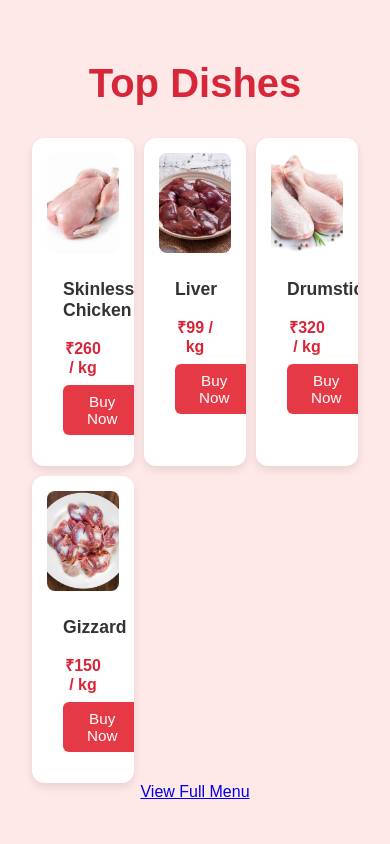
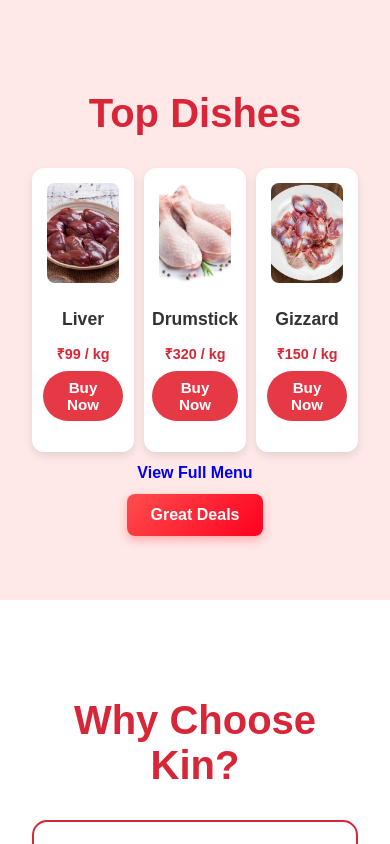
Before and after one commit to Prabaharan45/kinsfreshchicken, a React (Create React App) app: page / in a window 390 px wide. Shown: the part 1260-2104 px from the top of the page. Built offline with nearby package versions, Linux system fonts and the light colour scheme.

Commit message:
Update Home page: responsive images, buttons, WhatsApp integration

```diff
--- a/src/components/Home.css
+++ b/src/components/Home.css
@@ -2,6 +2,9 @@
 .home {
   font-family: 'Poppins', sans-serif;
   color: #333;
+  margin: 0;
+  padding: 0;
+  box-sizing: border-box;
 }
 
 /* Hero Section */
@@ -28,6 +31,7 @@
 .hero-content {
   text-align: center;
   color: #fff;
+  padding: 0 1rem;
 }
 
 .hero-content h1 {
@@ -97,7 +101,7 @@
   width: 100%;
   height: auto;
   max-height: 450px;
-  object-fit: contain; /* ✅ contain ensures full image is visible */
+  object-fit: contain;
   display: block;
 }
 
@@ -109,6 +113,11 @@
   font-size: 2.5rem;
   color: #D72638;
   margin-bottom: 1rem;
+}
+
+.about-text p {
+  font-size: 1rem;
+  line-height: 1.6;
 }
 
 .about-values {
@@ -123,6 +132,7 @@
   padding: 0.5rem 1rem;
   border-radius: 10px;
   font-weight: 600;
+  text-align: center;
 }
 
 /* Menu Preview */
@@ -149,17 +159,22 @@
   border-radius: 15px;
   overflow: hidden;
   box-shadow: 0 5px 15px rgba(0,0,0,0.1);
+  display: flex;
+  flex-direction: column;
+  align-items: center;
 }
 
 .menu-card img {
   width: 100%;
   height: auto;
-  object-fit: contain; /* ✅ keeps image fully visible */
+  object-fit: contain;
+  max-height: 220px;
   display: block;
 }
 
 .menu-info {
   padding: 1rem;
+  text-align: center;
 }
 
 .menu-info h3 {
@@ -176,6 +191,7 @@
 .menu-info .btn {
   padding: 0.5rem 1.5rem;
   font-size: 0.95rem;
+  border-radius: 30px;
 }
 
 /* Why Choose Kin */
@@ -203,6 +219,7 @@
   font-weight: 600;
   font-size: 1.2rem;
   transition: transform 0.3s ease, box-shadow 0.3s ease;
+  text-align: center;
 }
 
 .feature-card:hover {
@@ -252,6 +269,12 @@
 }
 
 /* Responsive */
+@media(max-width:1024px){
+  .hero-content h1 { font-size: 3rem; }
+  .hero-content p { font-size: 1.2rem; }
+  .about-image { max-height: 400px; }
+}
+
 @media(max-width:768px){
   .about-section { flex-direction: column; }
   .contact-grid { grid-template-columns: 1fr; }
@@ -282,4 +305,39 @@
     padding: 0.4rem 1.2rem;
     font-size: 0.9rem;
   }
+  .hero-content h1 { font-size: 1.8rem; }
+  .hero-content p { font-size: 0.9rem; }
+  .menu-info h3 { font-size: 1rem; }
+  .menu-info p { font-size: 0.9rem; }
 }
+/* General button styles (assuming you already have .btn styles) */
+.btn {
+  display: inline-block;
+  padding: 12px 24px;
+  border-radius: 8px;
+  font-size: 1rem;
+  font-weight: 600;
+  text-decoration: none;
+  cursor: pointer;
+  transition: all 0.3s ease;
+}
+
+/* Great Deals button */
+.btn-highlight {
+  background: linear-gradient(135deg, #ff4d4d, #ff001e);
+  color: #fff;
+  border: none;
+  box-shadow: 0px 4px 10px rgba(255, 77, 77, 0.4);
+}
+
+.btn-highlight:hover {
+  background: linear-gradient(135deg, #bc1e1e, #e6002e);
+  transform: translateY(-2px);
+  box-shadow: 0px 6px 12px rgba(255, 77, 77, 0.6);
+}
+
+/* For placement when multiple buttons are side by side */
+.hero-buttons .btn,
+.menu-cta .btn {
+  margin: 0 8px;
+}
--- a/src/components/Home.js
+++ b/src/components/Home.js
@@ -10,7 +10,7 @@ import dish4 from "../assets/gizzard.jpg";
 
 function Home() {
   const dishes = [
-    { img: dish1, name: "Skinless Chicken", price: "₹260 / kg" },
+
     { img: dish2, name: "Liver", price: "₹99 / kg" },
     { img: dish3, name: "Drumstick", price: "₹320 / kg" },
     { img: dish4, name: "Gizzard", price: "₹150 / kg" },
@@ -70,6 +70,9 @@ function Home() {
               </button>
               <a href="/menu" className="btn btn-secondary">
                 View Menu
+              </a>
+              <a href="/deals" className="btn btn-highlight">
+                Great Deals
               </a>
             </div>
           </motion.div>
@@ -134,6 +137,9 @@ function Home() {
         <div className="menu-cta">
           <a href="/menu" className="btn btn-primary">
             View Full Menu
+          </a>
+          <a href="/deals" className="btn btn-highlight">
+            Great Deals
           </a>
         </div>
       </section>
```
